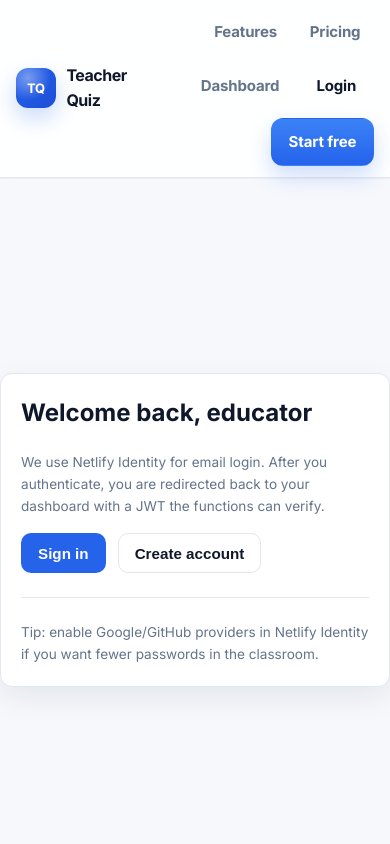
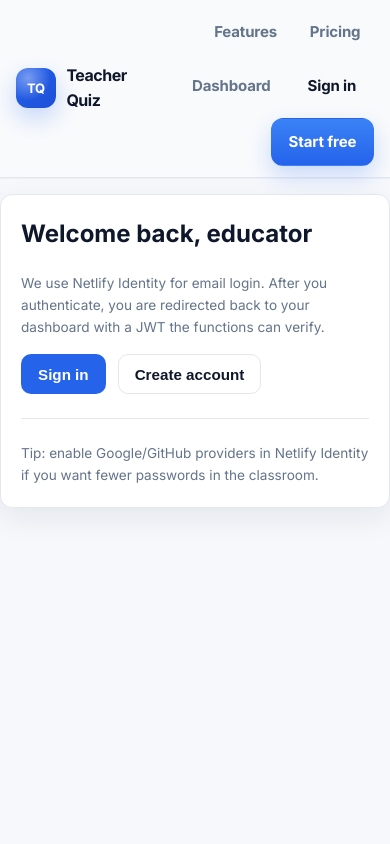
Before and after one commit to lnwork911/ai-quiz-app, a website: page login.html in a window 390 px wide. Shown: the top 844 px of the page. Drawn offline with Linux system fonts and the light colour scheme.

Commit message:
phase 2 fix Sign In

```diff
--- a/css/site-nav.css
+++ b/css/site-nav.css
@@ -18,19 +18,29 @@
   }
 }
 
-[id] {
+[id]:not(#main) {
   scroll-margin-top: calc(var(--site-header-h) + 12px);
 }
 
 .site-header {
   position: sticky;
   top: 0;
-  z-index: 1000;
+  /* Stay below Netlify Identity modal overlays (often z-index in the hundreds) */
+  z-index: 100;
   background: color-mix(in srgb, #ffffff 88%, transparent);
   backdrop-filter: blur(12px);
   -webkit-backdrop-filter: blur(12px);
   border-bottom: 1px solid rgba(226, 232, 240, 0.95);
   box-shadow: 0 1px 0 rgba(15, 23, 42, 0.04);
+}
+
+/* iOS/WebKit: sticky + backdrop-filter can clip or break `position: fixed` overlays (e.g. Identity). */
+@media (max-width: 899px) {
+  .site-header {
+    backdrop-filter: none;
+    -webkit-backdrop-filter: none;
+    background: rgba(248, 250, 252, 0.98);
+  }
 }
 
 @supports not (backdrop-filter: blur(12px)) {
--- a/css/styles.css
+++ b/css/styles.css
@@ -385,7 +385,7 @@ textarea {
   position: fixed;
   right: 1rem;
   bottom: 1rem;
-  z-index: 50;
+  z-index: 300;
   display: grid;
   gap: 0.5rem;
   width: min(420px, calc(100% - 2rem));
@@ -431,7 +431,7 @@ textarea {
   display: none;
   align-items: center;
   justify-content: center;
-  z-index: 40;
+  z-index: 400;
   padding: 1rem;
 }
 
@@ -466,12 +466,22 @@ textarea {
   }
 }
 
-/* Login */
+/* Login: flex layout avoids odd grid + viewport interactions with fixed overlays */
 .login-wrap {
-  min-height: calc(100vh - 140px);
-  display: grid;
-  place-items: center;
-  padding: 2rem 0;
+  box-sizing: border-box;
+  min-height: calc(100dvh - var(--site-header-h, 72px) - 5rem);
+  display: flex;
+  align-items: center;
+  justify-content: center;
+  padding: 1.5rem 0 max(2.5rem, env(safe-area-inset-bottom, 0px));
+}
+
+@media (max-width: 640px) {
+  .login-wrap {
+    align-items: flex-start;
+    justify-content: flex-start;
+    padding-top: 1rem;
+  }
 }
 
 .login-card {
--- a/login.html
+++ b/login.html
@@ -2,7 +2,7 @@
 <html lang="en">
   <head>
     <meta charset="UTF-8" />
-    <meta name="viewport" content="width=device-width, initial-scale=1.0" />
+    <meta name="viewport" content="width=device-width, initial-scale=1.0, viewport-fit=cover" />
     <title>Sign in — Teacher Quiz</title>
     <meta
       name="description"
@@ -30,7 +30,7 @@
           <a class="site-nav__link" data-nav href="/index.html#features">Features</a>
           <a class="site-nav__link" data-nav href="/pricing.html">Pricing</a>
           <a class="site-nav__link" data-nav href="/dashboard.html">Dashboard</a>
-          <a class="site-nav__btn site-nav__btn--ghost" data-nav href="/login.html">Login</a>
+          <a class="site-nav__btn site-nav__btn--ghost" data-nav href="/login.html">Sign in</a>
           <a class="site-nav__btn site-nav__btn--primary" href="/login.html">Start free</a>
         </nav>
       </div>
```
Also changed, not shown: index.html (+2 -2 lines), pricing.html (+1 -1 lines), netlify.toml.
